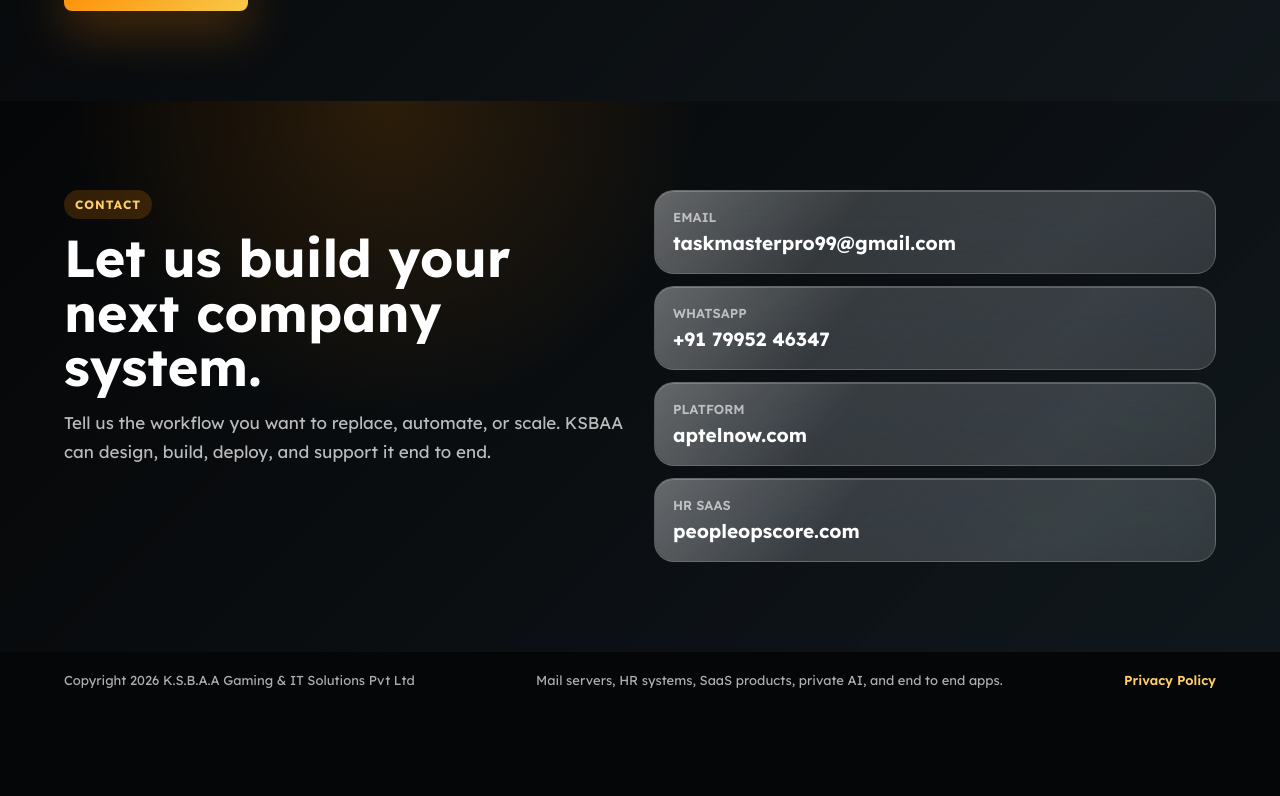
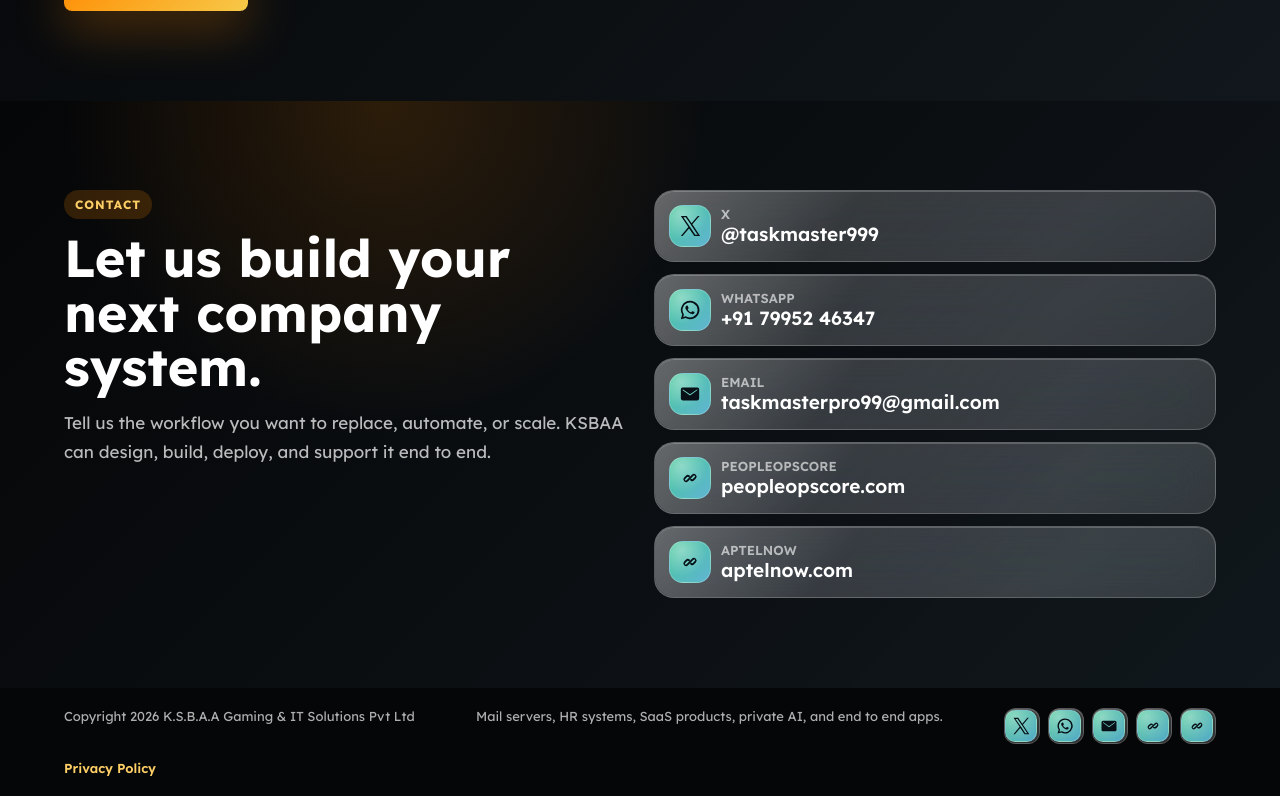
Before and after one commit to Taskmasterpro999/ksbaa-site, a React (Vite) app: page / in a window 1280 px wide. Shown: the part 5779-6575 px from the top of the page. Before the commit the page ends 6487 px from the top, so only its background shows below. Built offline with nearby package versions, Linux system fonts and the light colour scheme.

Commit message:
Add social contact icons

```diff
--- a/src/App.css
+++ b/src/App.css
@@ -532,7 +532,7 @@
 .product-item::before,
 .proof-stats div::before,
 .ai-tiles span::before,
-.contact-grid a::before {
+.social-links a::before {
   position: absolute;
   inset: 0;
   border-radius: inherit;
@@ -1521,19 +1521,21 @@
   justify-self: end;
 }
 
-.contact-grid {
+.social-links {
   display: grid;
   gap: 12px;
 }
 
-.contact-grid a {
+.social-links a {
   position: relative;
   overflow: hidden;
   display: grid;
+  grid-template-columns: 46px minmax(0, 1fr);
+  align-items: center;
   gap: 6px;
   border: 1px solid rgba(255, 255, 255, 0.22);
   border-radius: 20px;
-  padding: 18px;
+  padding: 14px;
   color: #ffffff;
   background:
     linear-gradient(145deg, rgba(255, 255, 255, 0.16), rgba(255, 255, 255, 0.045)),
@@ -1543,20 +1545,99 @@
   text-decoration: none;
 }
 
-.contact-grid span {
+.social-links a:hover,
+.social-links a:focus-visible {
+  border-color: rgba(255, 207, 103, 0.58);
+  transform: translateY(-2px);
+  box-shadow:
+    0 18px 52px rgba(0, 0, 0, 0.28),
+    inset 0 1px 0 rgba(255, 255, 255, 0.24);
+}
+
+.social-links a:focus-visible {
+  outline: 3px solid rgba(104, 215, 255, 0.82);
+  outline-offset: 4px;
+}
+
+.social-icon {
   position: relative;
   z-index: 1;
+  display: grid;
+  width: 42px;
+  height: 42px;
+  place-items: center;
+  border: 1px solid rgba(255, 255, 255, 0.2);
+  border-radius: 14px;
+  background:
+    radial-gradient(circle at 28% 20%, rgba(255, 255, 255, 0.38), transparent 26px),
+    linear-gradient(135deg, rgba(67, 211, 158, 0.9), rgba(104, 215, 255, 0.74));
+  color: #061016;
+}
+
+.social-icon svg {
+  display: block;
+  width: 22px;
+  height: 22px;
+  fill: currentColor;
+}
+
+.social-links small,
+.social-links strong {
+  position: relative;
+  z-index: 1;
+  display: block;
+}
+
+.social-links small {
   color: rgba(255, 255, 255, 0.62);
   font-size: 13px;
   font-weight: 600;
   text-transform: uppercase;
 }
 
-.contact-grid strong {
-  position: relative;
-  z-index: 1;
+.social-links strong {
   overflow-wrap: anywhere;
   font-size: 19px;
+  font-weight: 600;
+}
+
+.social-links-compact {
+  display: flex;
+  flex-wrap: wrap;
+  align-items: center;
+  gap: 8px;
+}
+
+.social-links-compact a {
+  grid-template-columns: 32px;
+  width: 36px;
+  height: 36px;
+  border-radius: 12px;
+  padding: 0;
+  place-items: center;
+}
+
+.social-links-compact .social-icon {
+  width: 32px;
+  height: 32px;
+  border-radius: 10px;
+}
+
+.social-links-compact .social-icon svg {
+  width: 18px;
+  height: 18px;
+}
+
+.social-links-compact a > span:last-child {
+  position: absolute;
+  width: 1px;
+  height: 1px;
+  margin: -1px;
+  padding: 0;
+  overflow: hidden;
+  clip: rect(0 0 0 0);
+  white-space: nowrap;
+  border: 0;
 }
 
 .site-footer {
--- a/src/components/MainSite.jsx
+++ b/src/components/MainSite.jsx
@@ -105,6 +105,39 @@
   ["03", "Operate", "We support launch, migrations, improvements, monitoring, and real user feedback."],
 ];
 
+const socialLinks = [
+  {
+    label: "X",
+    value: "@taskmaster999",
+    href: "https://x.com/taskmaster999",
+    icon: "x",
+  },
+  {
+    label: "WhatsApp",
+    value: "+91 79952 46347",
+    href: "https://wa.me/917995246347",
+    icon: "whatsapp",
+  },
+  {
+    label: "Email",
+    value: "taskmasterpro99@gmail.com",
+    href: "mailto:taskmasterpro99@gmail.com",
+    icon: "mail",
+  },
+  {
+    label: "PeopleOpsCore",
+    value: "peopleopscore.com",
+    href: "https://peopleopscore.com",
+    icon: "link",
+  },
+  {
+    label: "AptelNow",
+    value: "aptelnow.com",
+    href: "https://www.aptelnow.com",
+    icon: "link",
+  },
+];
+
 function TopNav() {
   return (
     <header className="site-nav">
@@ -190,6 +223,56 @@
   }
 
   return <article className="product-card">{content}</article>;
+}
+
+function SocialIcon({ type }) {
+  if (type === "x") {
+    return (
+      <svg viewBox="0 0 24 24" aria-hidden="true">
+        <path d="M14.6 10.2 22.4 1h-1.9l-6.8 8-5.4-8H2l8.2 12.1L2 23h1.9l7.1-8.4 5.7 8.4H23l-8.4-12.8Zm-2.5 2.9-.8-1.2L4.7 2.5h2.7l5.3 7.7.8 1.2 6.9 10.1h-2.7l-5.6-8.4Z" />
+      </svg>
+    );
+  }
+
+  if (type === "whatsapp") {
+    return (
+      <svg viewBox="0 0 24 24" aria-hidden="true">
+        <path d="M12 2a9.9 9.9 0 0 0-8.5 15L2 22l5.2-1.4A10 10 0 1 0 12 2Zm0 18.2a8.1 8.1 0 0 1-4.1-1.1l-.3-.2-3 .8.8-2.9-.2-.3A8.2 8.2 0 1 1 12 20.2Zm4.5-6.1c-.2-.1-1.4-.7-1.6-.8s-.4-.1-.6.1-.6.8-.8 1-.3.2-.5.1a6.7 6.7 0 0 1-2-1.2 7.4 7.4 0 0 1-1.4-1.8c-.1-.2 0-.4.1-.5l.4-.5c.1-.2.2-.3.3-.5a.5.5 0 0 0 0-.5c-.1-.1-.6-1.4-.8-1.9-.2-.4-.4-.4-.6-.4h-.5a1 1 0 0 0-.7.3 2.8 2.8 0 0 0-.9 2.1 4.8 4.8 0 0 0 1 2.5 11 11 0 0 0 4.2 3.8c1.6.7 2.2.7 3 .6a2.5 2.5 0 0 0 1.7-1.2 2 2 0 0 0 .1-1.2c-.1-.1-.2-.1-.4-.2Z" />
+      </svg>
+    );
+  }
+
+  if (type === "mail") {
+    return (
+      <svg viewBox="0 0 24 24" aria-hidden="true">
+        <path d="M4 5h16a2 2 0 0 1 2 2v10a2 2 0 0 1-2 2H4a2 2 0 0 1-2-2V7a2 2 0 0 1 2-2Zm8 7.4L4.4 7H4v.8l8 5.7 8-5.7V7h-.4L12 12.4Z" />
+      </svg>
+    );
+  }
+
+  return (
+    <svg viewBox="0 0 24 24" aria-hidden="true">
+      <path d="M10.6 13.4a1 1 0 0 1 0-1.4l3.8-3.8a3 3 0 0 1 4.2 4.2l-2.1 2.1a3 3 0 0 1-3.7.4 1 1 0 1 1 1-1.7 1 1 0 0 0 1.3-.1l2.1-2.1a1 1 0 1 0-1.4-1.4L12 13.4a1 1 0 0 1-1.4 0Zm2.8-2.8a1 1 0 0 1 0 1.4l-3.8 3.8a3 3 0 0 1-4.2-4.2l2.1-2.1a3 3 0 0 1 3.7-.4 1 1 0 1 1-1 1.7 1 1 0 0 0-1.3.1L6.8 13a1 1 0 1 0 1.4 1.4l3.8-3.8a1 1 0 0 1 1.4 0Z" />
+    </svg>
+  );
+}
+
+function SocialLinks({ compact = false }) {
+  return (
+    <div className={`social-links ${compact ? "social-links-compact" : ""}`}>
+      {socialLinks.map((link) => (
+        <a key={link.label} href={link.href} target={link.href.startsWith("http") ? "_blank" : undefined} rel={link.href.startsWith("http") ? "noreferrer" : undefined} aria-label={`Open ${link.label}`}>
+          <span className="social-icon">
+            <SocialIcon type={link.icon} />
+          </span>
+          <span>
+            <small>{link.label}</small>
+            <strong>{link.value}</strong>
+          </span>
+        </a>
+      ))}
+    </div>
+  );
 }
 
 export default function MainSite() {
@@ -460,30 +543,13 @@
           </SectionHeader>
         </div>
 
-        <div className="contact-grid">
-          <a href="mailto:taskmasterpro99@gmail.com">
-            <span>Email</span>
-            <strong>taskmasterpro99@gmail.com</strong>
-          </a>
-          <a href="https://wa.me/917995246347">
-            <span>WhatsApp</span>
-            <strong>+91 79952 46347</strong>
-          </a>
-
-          <a href="https://www.aptelnow.com">
-            <span>Platform</span>
-            <strong>aptelnow.com</strong>
-          </a>
-          <a href="https://peopleopscore.com">
-            <span>HR SaaS</span>
-            <strong>peopleopscore.com</strong>
-          </a>
-        </div>
+        <SocialLinks />
       </section>
 
       <footer className="site-footer">
         <span>Copyright {new Date().getFullYear()} K.S.B.A.A Gaming & IT Solutions Pvt Ltd</span>
         <span>Mail servers, HR systems, SaaS products, private AI, and end to end apps.</span>
+        <SocialLinks compact />
         <a href="/privacy-policy/">Privacy Policy</a>
       </footer>
     </main>
```
